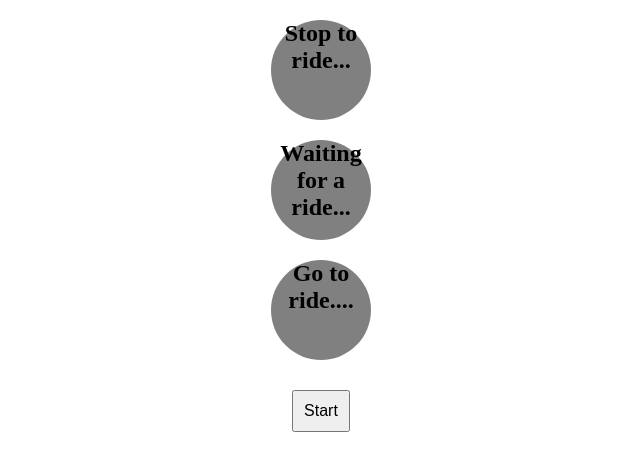
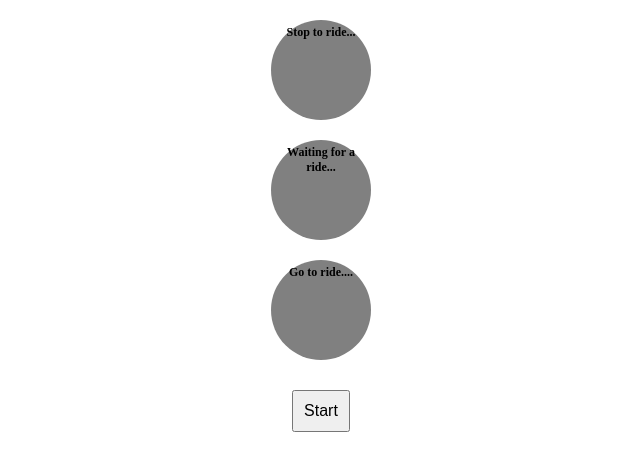
Before and after one commit to JegankarthiMCA/pro-ject, a plain HTML site: page index.html in a window 1280 px wide. Shown: the whole page, without its empty margins (319-959 px from the left). Drawn offline with Linux system fonts and the light colour scheme.

Commit message:
Update index.html

```diff
--- a/index.html
+++ b/index.html
@@ -12,6 +12,11 @@
             margin: 10px auto;
             background-color: gray;
         }
+        .title{
+            padding: 5px;
+            font-size: 12px;
+            margin-top: 20px;
+        }
         .container {
             text-align: center;
         }
@@ -24,9 +29,9 @@
 </head>
 <body>
     <div class="container">
-        <div id="red" class="light"><h2>Stop to ride...</h2></div>
-        <div id="yellow" class="light"><h2>Waiting for a ride...</h2></div>
-        <div id="green" class="light"><h2>Go to ride....</h2></div>
+        <div id="red" class="light"><h2 class="title">Stop to ride...</h2></div>
+        <div id="yellow" class="light"><h2 class="title">Waiting for a ride...</h2></div>
+        <div id="green" class="light"><h2 class="title">Go to ride....</h2></div>
         <button onclick="startSequence()">Start</button>
     </div>
 
```
